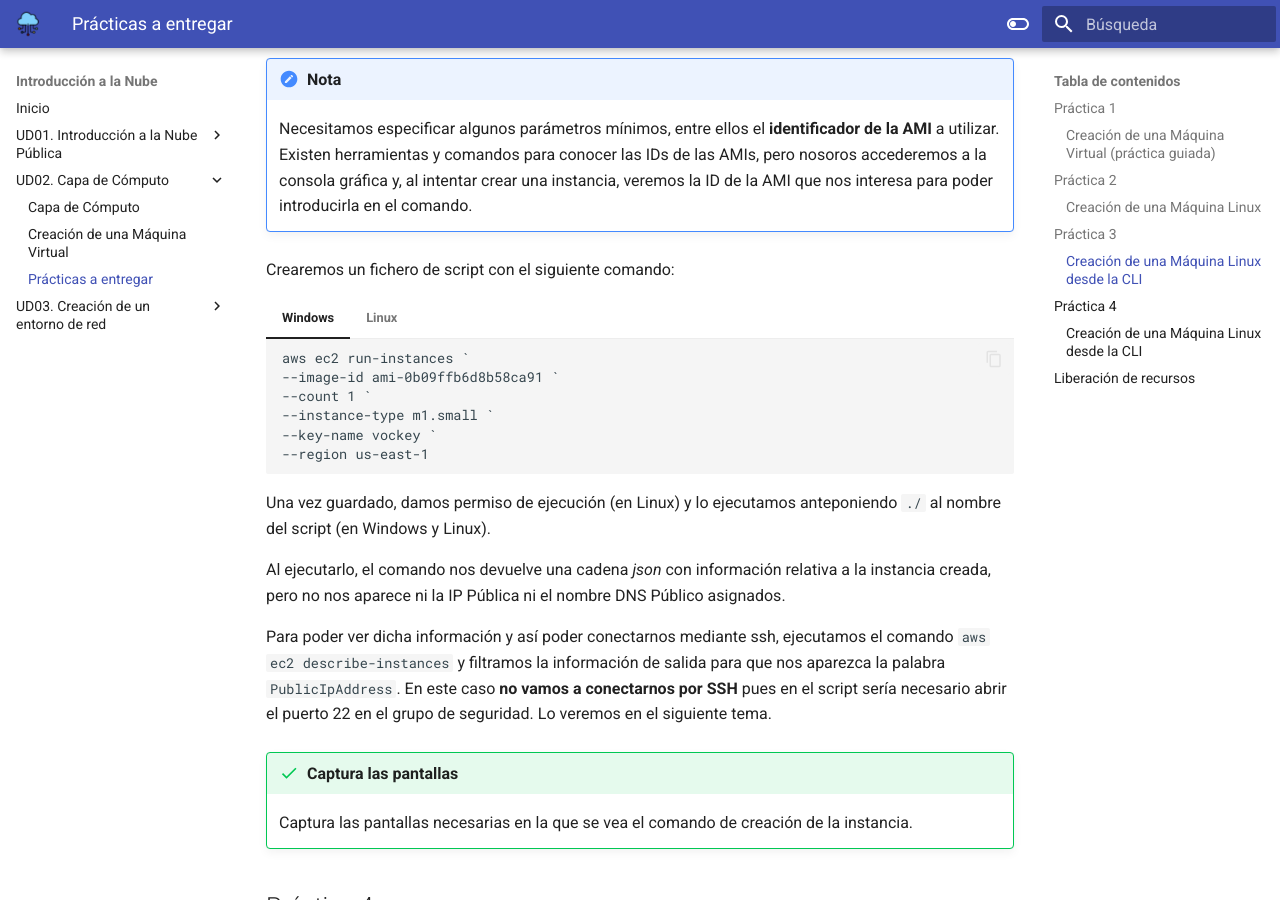
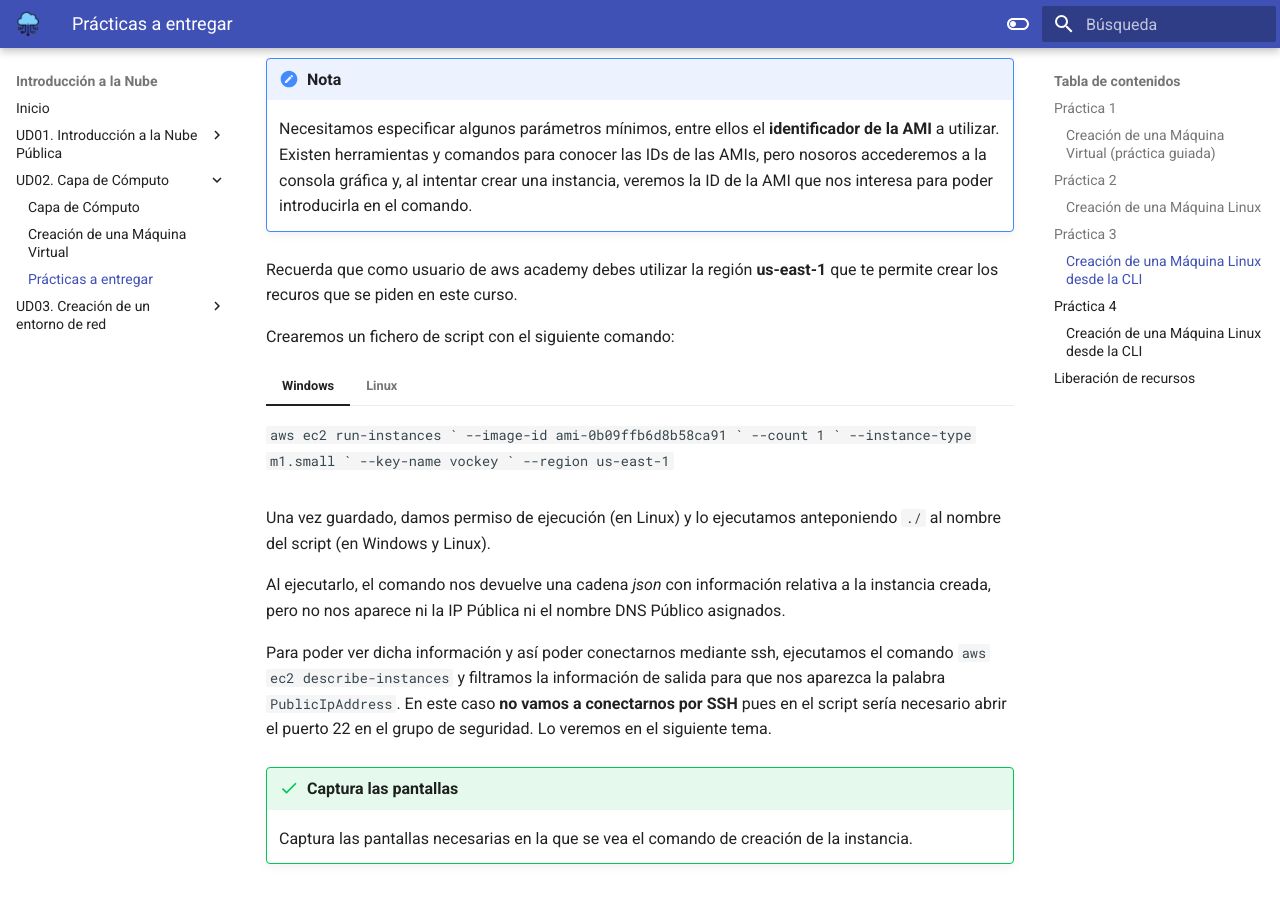
Before and after one commit to IES-CAMP-DE-MORVEDRE/optativa-cloud, an MkDocs documentation site: the page built from docs/ud02/practica2.md, in a window 1280 px wide and 900 px high, scrolled down 1409 px. Built offline with MkDocs 1.6.1 and Material for MkDocs 9.7.7, drawn with Linux system fonts in a browser that asks for light colours.

Commit message:
update tema 2

````diff
--- a/docs/ud02/practica2.md
+++ b/docs/ud02/practica2.md
@@ -1,11 +1,13 @@
 # Prácticas entregables
 
 ## Práctica 1
+
 ### Creación de una Máquina Virtual (práctica guiada)
 
 Reproduce la práctica guiada y haz una captura de pantalla en la que se vea la conexión por RDP a la máquina Windows Server 2025 creada.
 
 ## Práctica 2
+
 ### Creación de una Máquina Linux
 
 Necesitamos una máquina que actúe como **servidor de Bases de Datos** y para ello vamos a crear una instancia EC2.
@@ -19,7 +21,6 @@
 !!! tip
     Para instalar mysql hay que actualizar los repositios de Linux y a continuación instalar el paquete con el comando `apt install mysql-server -y`
 
-
 !!! tip
     Recuerda cambiar los [permisos del fichero de la clave privada](https://docs.aws.amazon.com/es_es/AWSEC2/latest/UserGuide/connection-prereqs-general.html#connection-prereqs-private-key) y añadirlo con el parámetro `-i` dentro del comando `ssh`
 
@@ -27,6 +28,7 @@
     Captura las pantallas necesarias en la que se vea el tamaño de la instancia, los datos de usuario y el par de claves utilizado y la conexión por ssh a la máquina Linux.
 
 ## Práctica 3
+
 ### Creación de una Máquina Linux desde la CLI
 
 Ahora que ya hemos practicado con el entorno gráfico, vamos a comenzar a utilizar la terminal. Para ello, tal y como se explicó en el Tema 1, debemos configurar las credenciales en el archivo `credentials` para poder estar conectados con el lab.
@@ -36,27 +38,15 @@
 !!! note "Nota"
     Necesitamos especificar algunos parámetros mínimos, entre ellos el **identificador de la AMI** a utilizar. Existen herramientas y comandos para conocer las IDs de las AMIs, pero nosoros accederemos a la consola gráfica y, al intentar crear una instancia, veremos la ID de la AMI que nos interesa para poder introducirla en el comando.
 
+Recuerda que como usuario de aws academy debes utilizar la región **us-east-1** que te permite crear los recuros que se piden en este curso.
+
 Crearemos un fichero de script con el siguiente comando:
 
 === "Windows"
-    ```
-    aws ec2 run-instances `
-    --image-id ami-0b09ffb6d8b58ca91 `
-    --count 1 `
-    --instance-type m1.small `
-    --key-name vockey `
-    --region us-east-1
-    ```
+    ``    aws ec2 run-instances `     --image-id ami-0b09ffb6d8b58ca91 `     --count 1 `     --instance-type m1.small `     --key-name vockey `     --region us-east-1    ``
 
 === "Linux"
-    ```
-    aws ec2 run-instances \
-    --image-id ami-0b09ffb6d8b58ca91 \
-    --count 1 \
-    --instance-type m1.small \
-    --key-name vockey \
-    --region us-east-1
-    ```
+    ``    aws ec2 run-instances \     --image-id ami-0b09ffb6d8b58ca91 \     --count 1 \     --instance-type m1.small \     --key-name vockey \     --region us-east-1    ``
 
 Una vez guardado, damos permiso de ejecución (en Linux) y lo ejecutamos anteponiendo `./` al nombre del script (en Windows y Linux).
 
@@ -67,8 +57,8 @@
 !!! success "Captura las pantallas"
     Captura las pantallas necesarias en la que se vea el comando de creación de la instancia.
 
+## Práctica 4
 
-## Práctica 4
 ### Creación de una Máquina Linux desde la CLI
 
 Modifica el script de la práctica anterior para lanzar una nueva instancia cuyo tamño sea `t2.micro`, la AMI sea una basada en Debian y el par de claves sea el creado en la práctica 2.
@@ -76,7 +66,7 @@
 !!! success "Captura las pantallas"
     Captura las pantallas necesarias en la que se vea el script y la ejecución del mismo.
 
-___
+---
 
 ## Liberación de recursos
 
````
